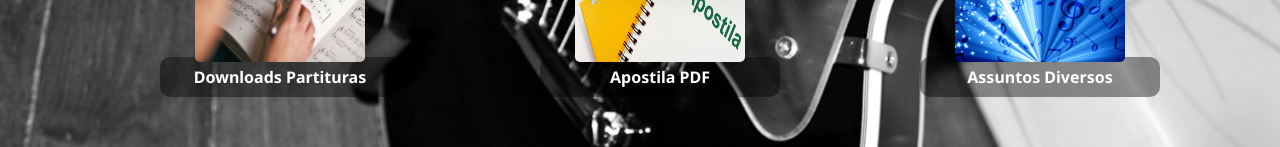
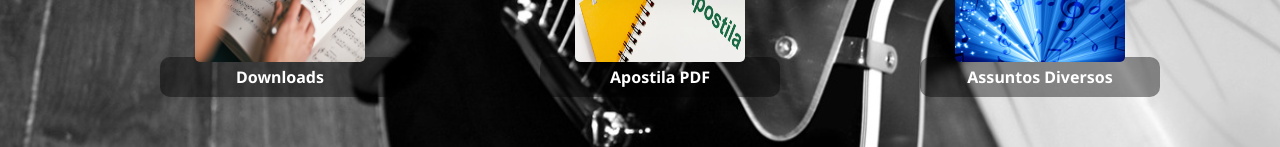
Before and after one commit to Dam1977/Dam-Musical, a plain HTML site: page index.html in a window 1280 px wide. Shown: the part 442-589 px from the top of the page. Drawn offline with nearby package versions, Linux system fonts and the light colour scheme.

Commit message:
titulo botão

```diff
--- a/index.html
+++ b/index.html
@@ -53,7 +53,7 @@
 								border-radius: 10px;
 
 							">
-							Downloads Partituras
+							Downloads
 						</p>
 					</a>
 				</div>
```
